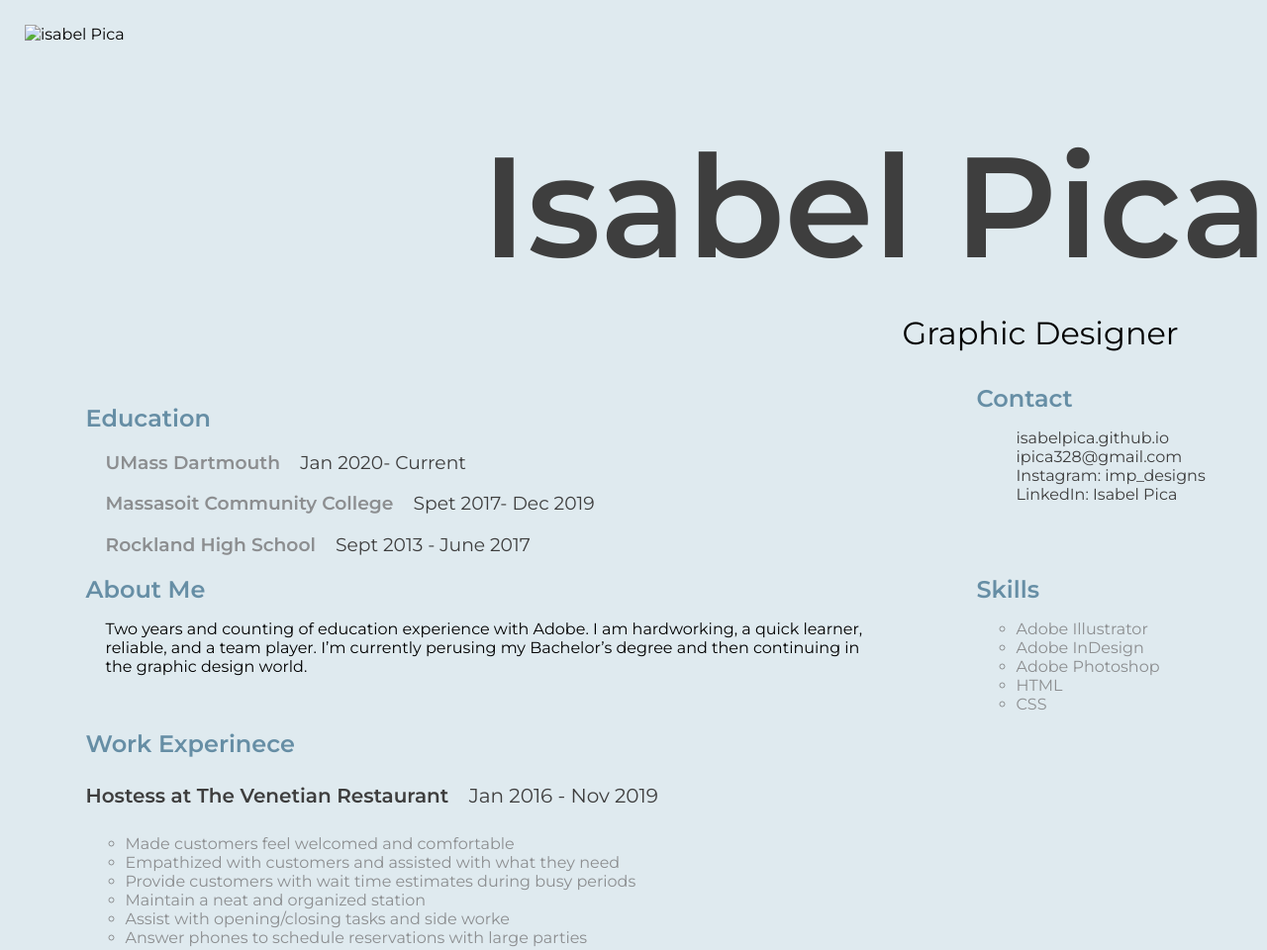
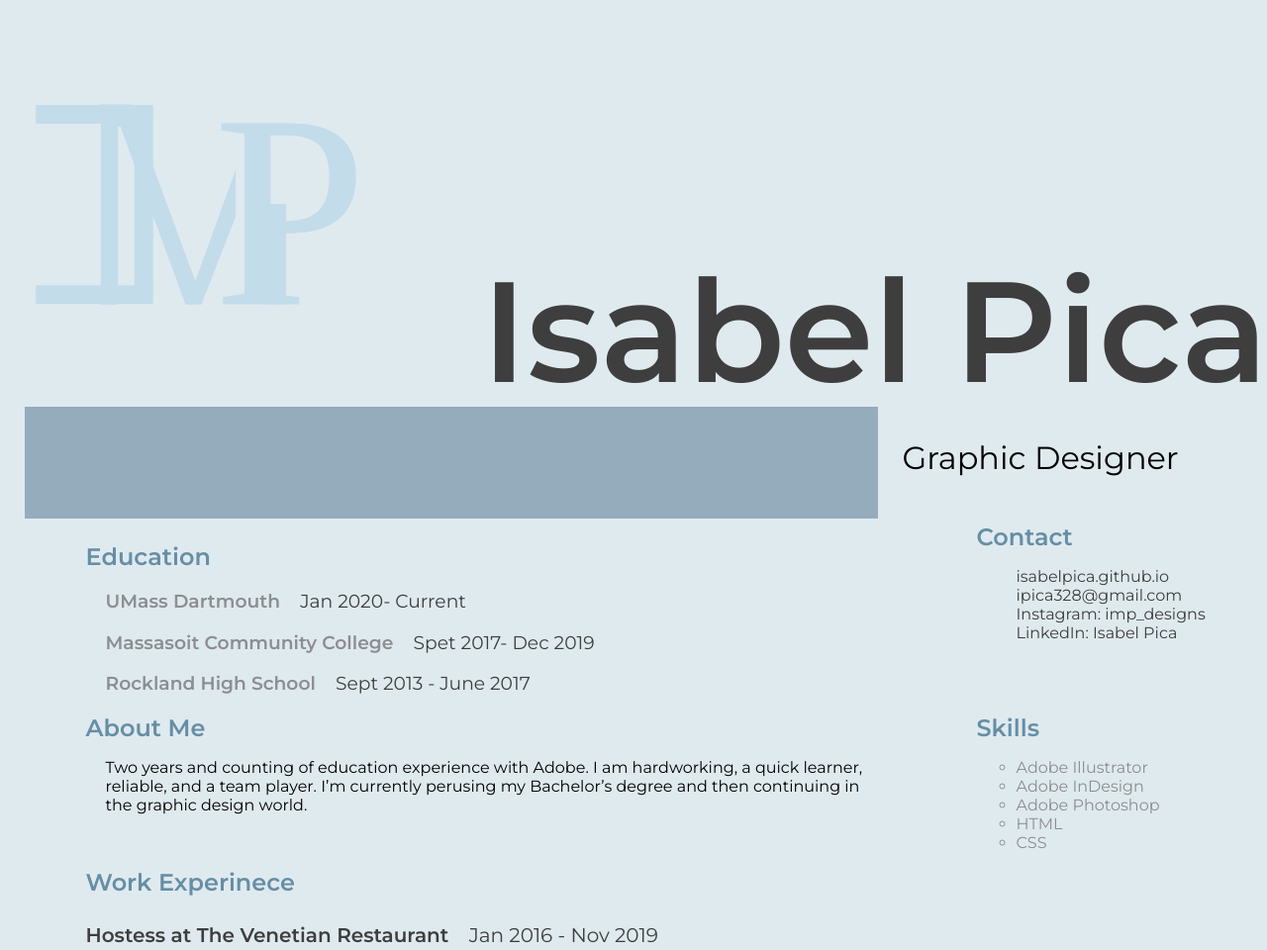
Before and after one commit to isabelpica/resume, a plain HTML site: page index.html in a window 1280 px wide. Shown: the top 960 px of the page at 99% size. Drawn offline with Linux system fonts and the light colour scheme; the site is published under a folder, as on GitHub Pages, so addresses that start at the root find nothing.

Commit message:
Add files via upload

```diff
--- a/index.html
+++ b/index.html
@@ -16,11 +16,11 @@
         <!-- Header, includes logo, blue bar, name and major -->
         <div class="header">
             <!-- Seperate logo and blue bar -->
-            <img src="/favacon-icon-resume.svg" alt="isabel Pica">
+            <img src="favacon-icon-resume.svg" alt="isabel Pica">
         </div>
         <!-- Blue bar -->
         <div class="bar">
-            <img src="/bar.svg" alt="">
+            <img src="bar.svg" alt="">
         </div>
         <!-- Your name -->
         <div class="name">
```
